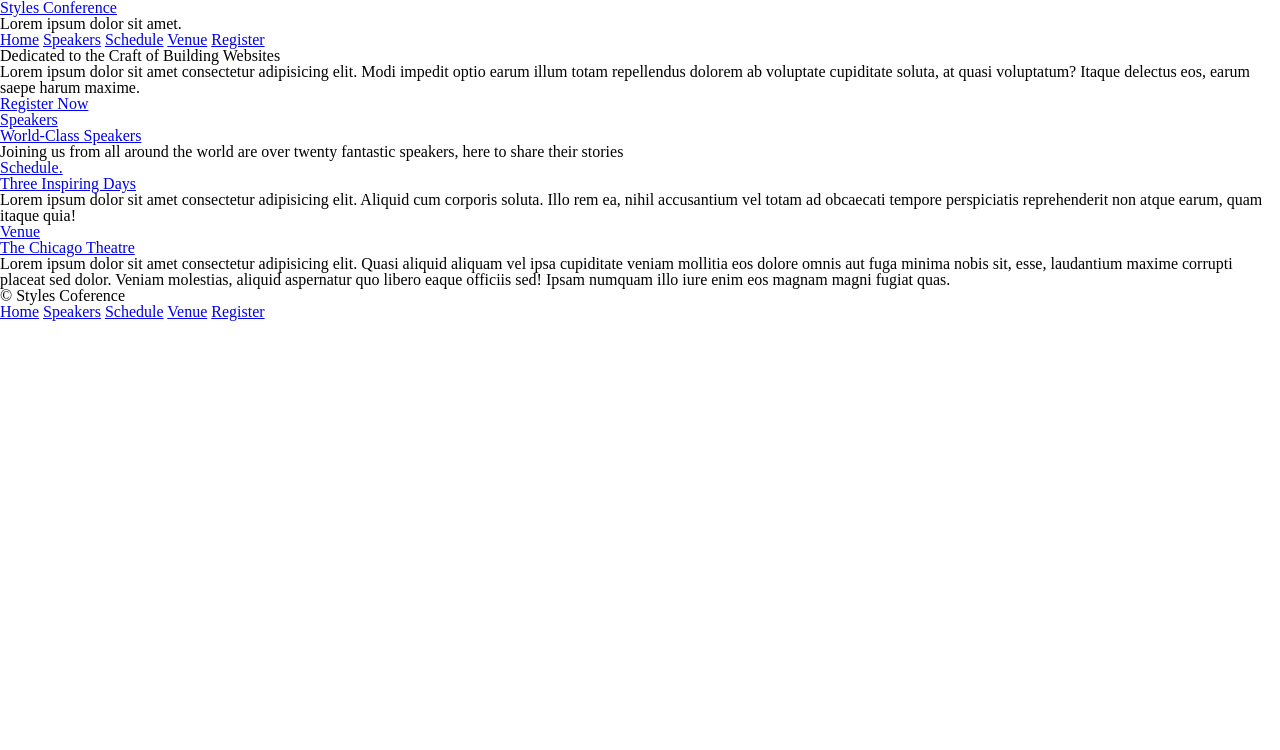
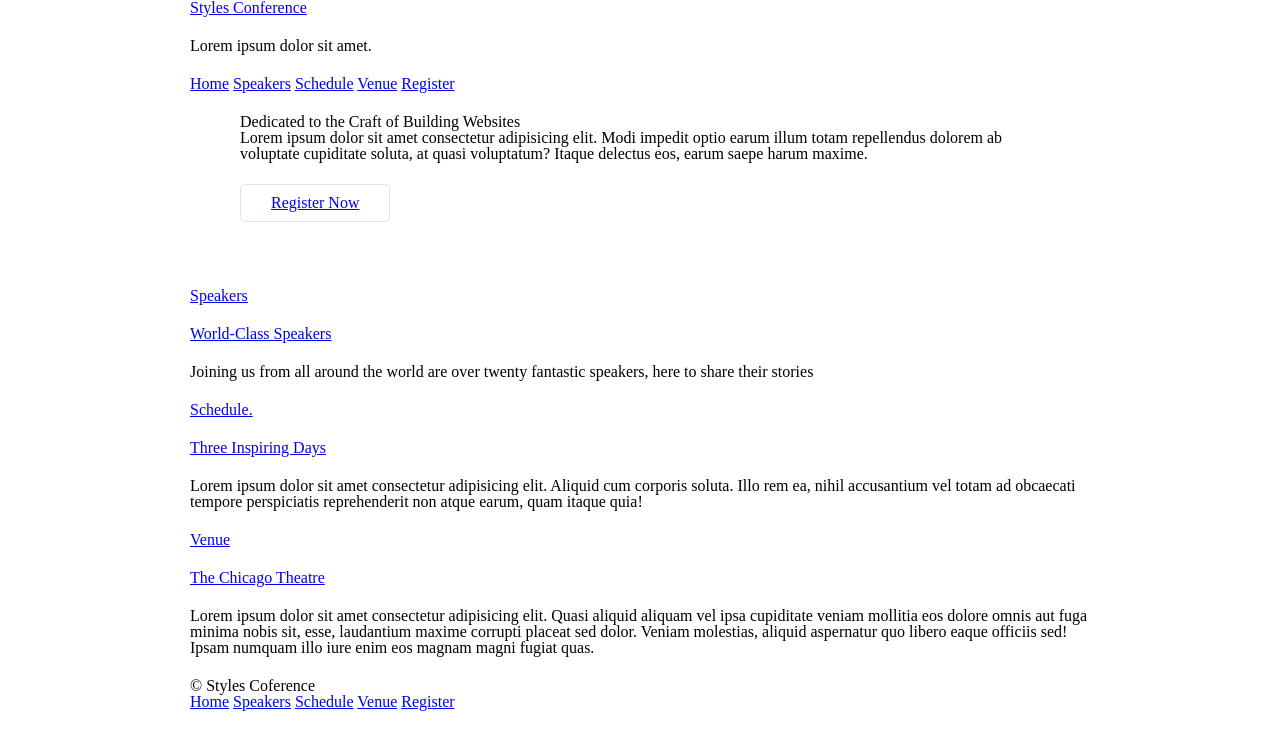
Before and after one commit to carlosadap/devscola, a plain HTML site: page HTML+CSS/index.html in a window 1280 px wide. Drawn offline with Linux system fonts and the light colour scheme.

Commit message:
opening the box model

```diff
--- a/HTML+CSS/assets/stylesheets/main.css
+++ b/HTML+CSS/assets/stylesheets/main.css
@@ -0,0 +1,57 @@
+/*
+  ====================================
+  Grid
+  ====================================
+*/
+
+*,
+*:before,
+*:after {
+  -webkit-box-sizing: border-box;
+  -moz-box-sizing: border-box;
+  box-sizing: border-box;
+}
+
+.container {
+  margin: 0 auto;
+  padding-left: 30px;
+  padding-right: 30px;
+  width: 960px;
+}
+
+/*
+  =====================================
+  Typography
+  =====================================
+*/
+
+h1, h3, h4, h5, p {
+  margin-bottom: 22px;
+}
+
+/*
+  ======================================
+  Buttons
+  ======================================
+*/
+
+.btn {
+  border-radius: 5px;
+  display: inline-block;
+  margin: 0;
+}
+
+.btn-alt {
+  border: 1px solid #dfe2e5;
+  padding: 10px 30px;
+}
+
+/*
+  =======================================
+  Home
+  =======================================
+*/
+
+.hero {
+  padding: 22px 80px 66px 80px;
+}
--- a/HTML+CSS/index.html
+++ b/HTML+CSS/index.html
@@ -8,7 +8,7 @@
   <title>Styles Conference</title>
 </head>
 <body>
-  <header>
+  <header class="container">
     <h1>
       <a href="index.html">
         Styles Conference
@@ -23,12 +23,12 @@
       <a href="register.html">Register</a>
     </nav>
   </header>
-  <section>
+  <section class="hero container">
     <h2>Dedicated to the Craft of Building Websites</h2>
     <p>Lorem ipsum dolor sit amet consectetur adipisicing elit. Modi impedit optio earum illum totam repellendus dolorem ab voluptate cupiditate soluta, at quasi voluptatum? Itaque delectus eos, earum saepe harum maxime.</p>
-    <a href="register.html">Register Now</a>
+    <a href="register.html" class="btn btn-alt">Register Now</a>
   </section>
-  <section>
+  <section class="container">
     <section>
       <a href="speakers.html">
         <h5>Speakers</h5>
@@ -51,7 +51,7 @@
       <p>Lorem ipsum dolor sit amet consectetur adipisicing elit. Quasi aliquid aliquam vel ipsa cupiditate veniam mollitia eos dolore omnis aut fuga minima nobis sit, esse, laudantium maxime corrupti placeat sed dolor. Veniam molestias, aliquid aspernatur quo libero eaque officiis sed! Ipsam numquam illo iure enim eos magnam magni fugiat quas.</p>
     </section>
   </section>
-  <footer>
+  <footer class="container">
     <small>&copy; Styles Coference</small>
     <nav>
       <a href="index.html">Home</a>
```
